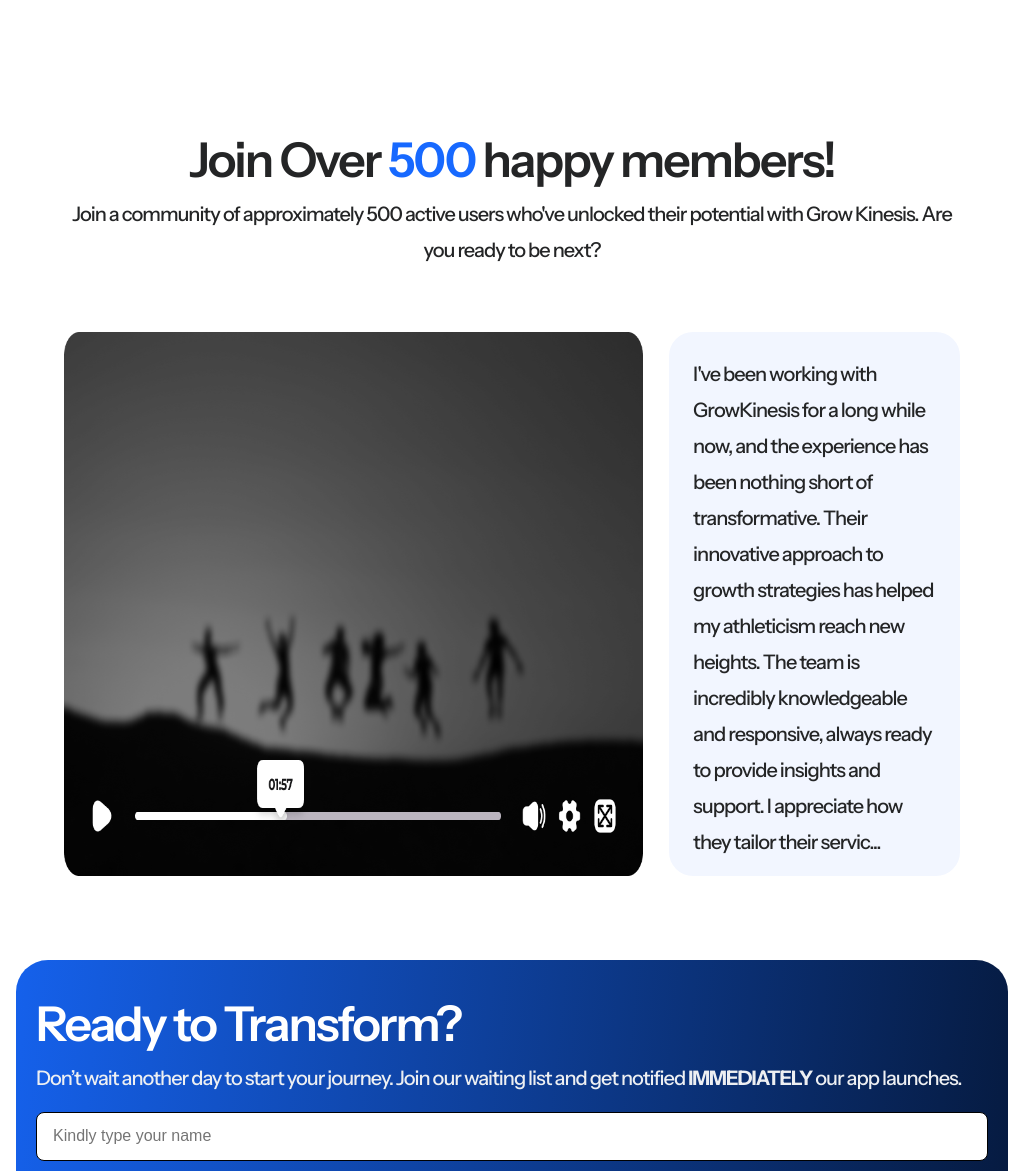
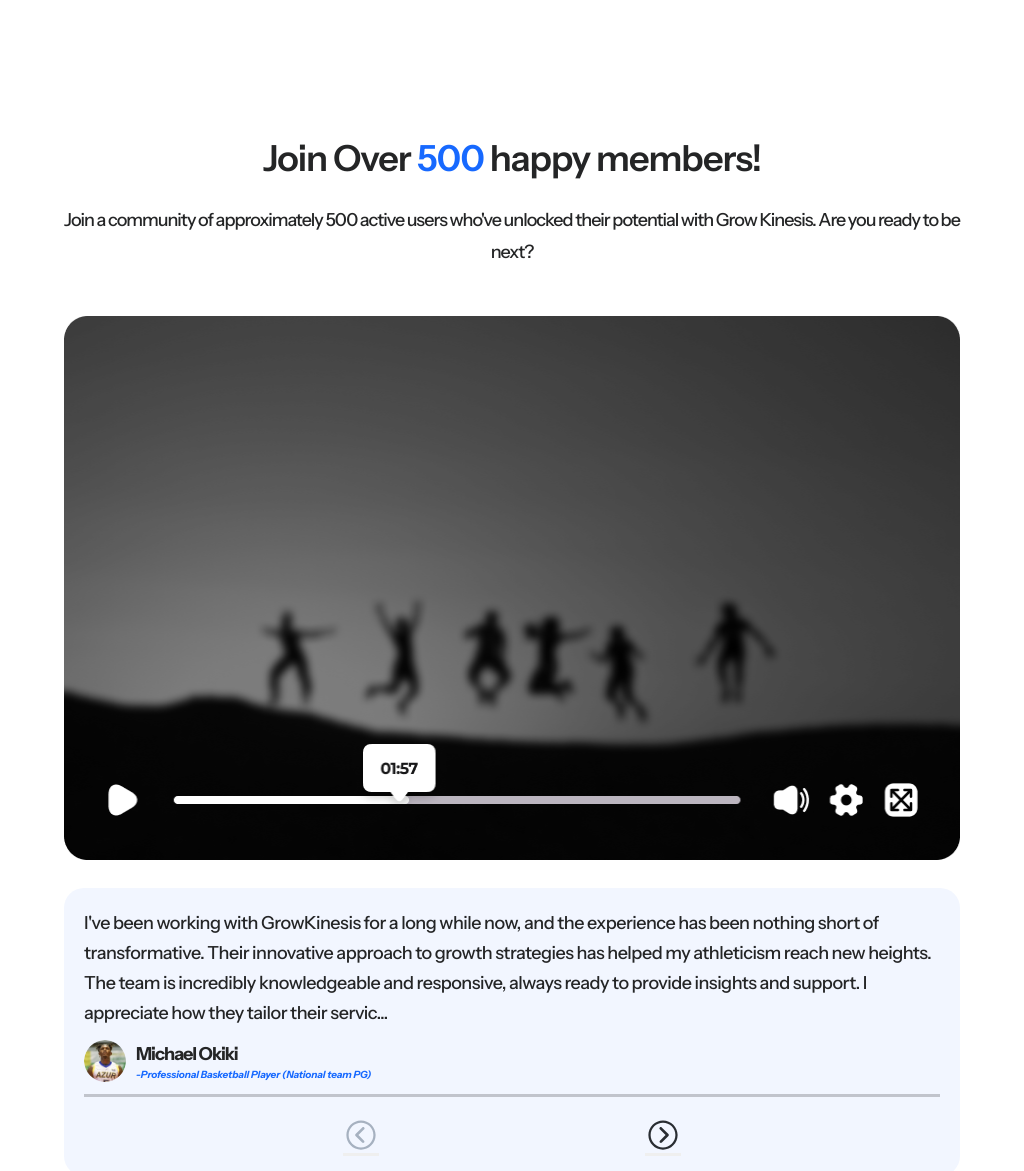
Before and after one commit to Meetkamal256/Grow-Kinesis, a Next.js app: page / in a window 1024 px wide. Shown: the part 2900-4071 px from the top of the page. Built offline with nearby package versions, Linux system fonts and the light colour scheme.

Commit message:
build testimonial section for tablets and small laptops

```diff
--- a/app/_components/section/Testimonials/Testimonials.module.css
+++ b/app/_components/section/Testimonials/Testimonials.module.css
@@ -49,6 +49,7 @@
   overflow-y: hidden;
   transition: max-height 0.3s ease;
   cursor: pointer;
+  margin: 0 auto;
 }
 
 .reviewContainer.expanded {
@@ -90,8 +91,8 @@
   margin-bottom: 12px;
 }
 
-.reviewContainer img {
-  max-width: 100%; /* Ensure the divider image scales within the container */
+.divider {
+  max-width: 100%;
   margin-bottom: 16px;
 }
 
@@ -104,6 +105,10 @@
   height: 100%;
   object-fit: cover;
   border-radius: 100%;
+}
+
+.divider {
+  width: 100%;
 }
 
 .btnContainer {
@@ -122,10 +127,138 @@
   color: #a6b1c0;
 }
 
-@media screen and (max-width: 600px) {
+/* Media Query for Tablets/Small Laptops (1024px - 1280px) */
+@media screen and (min-width: 1024px) and (max-width: 1280px) {
+  .sectionTitle {
+    font-size: 36px;
+    line-height: 44px;
+    margin-bottom: 16px;
+  }
+
+  .sectionParagraph {
+    font-size: 18px;
+    line-height: 32px;
+    margin-bottom: 48px;
+  }
+
   .testimonialsContainer {
-    flex-direction: column; /* Stack image and review on top of each other */
-    gap: 16px; /* Add some vertical spacing */
+    gap: 20px;
+  }
+
+  .reviewContainer {
+    padding: 20px;
+    border-radius: 16px;
+  }
+
+  .reviewParagraph {
+    font-size: 18px;
+    line-height: 32px;
+    letter-spacing: -0.5px;
+    margin-bottom: 16px;
+  }
+
+  .name {
+    font-size: 18px;
+    line-height: 28px;
+  }
+
+  .profession {
+    font-size: 10px;
+    line-height: 14px;
+    letter-spacing: -0.1px;
+  }
+
+  .btnContainer {
+    justify-content: space-evenly;
+  }
+
+  .arrowIcon {
+    font-size: 36px;
+  }
+}
+
+/* Media queries for tablets (768px - 1024px */
+@media screen and (min-width: 768px) and (max-width: 1024px) {
+  .testimonialsContainer {
+    flex-direction: column;
+    gap: 24px;
+  }
+
+  .imageContainer,
+  .reviewContainer {
+    flex-basis: 100%;
+  }
+
+  .sectionTitle {
+    font-size: 36px;
+    line-height: 44px;
+    margin-bottom: 24px;
+    letter-spacing: -1px;
+  }
+
+  .sectionParagraph {
+    font-size: 18px;
+    margin-bottom: 48px;
+    text-align: center;
+    line-height: 32px;
+  }
+
+  .reviewContainer {
+    padding: 20px;
+    border-radius: 20px;
+    margin: 0 auto;
+  }
+
+  .reviewParagraph {
+    font-size: 18px;
+    line-height: 30px;
+    margin-bottom: 12px;
+    max-height: 720px; /* Ensure text scrolls nicely */
+  }
+
+  .info {
+    gap: 10px; /* Adjust spacing */
+  }
+
+  .name {
+    font-size: 18px;
+    line-height: 28px;
+  }
+
+  .profession {
+    font-size: 10px;
+    line-height: 14px;
+  }
+
+  .avatarContainer {
+    width: 42px;
+    height: 42px;
+  }
+
+  .avatarImg {
+    object-fit: cover;
+    border-radius: 50%;
+  }
+
+  .divider {
+    width: 100%;
+    height: auto;
+  }
+
+  .btnContainer {
+    gap: 8px;
+    justify-content: space-evenly;
+  }
+
+  .arrowIcon {
+    font-size: 36px;
+  }
+}
+
+@media screen and (max-width: 767px) {
+  .testimonialsContainer {
+    flex-direction: column;
+    gap: 16px;
   }
 
   .imageContainer,
@@ -199,9 +332,14 @@
     border-radius: 100%;
   }
 
+  .divider {
+    width: 100%;
+  }
+
   .btnContainer {
     display: flex;
     gap: 10px;
+    justify-content: space-evenly;
   }
 
   .arrowIcon {
--- a/app/_components/section/Testimonials/Testimonials.tsx
+++ b/app/_components/section/Testimonials/Testimonials.tsx
@@ -98,6 +98,7 @@
             alt="divider"
             width={326}
             height={2}
+            className={styles.divider}
           />
           <div className={styles.btnContainer}>
             <button onClick={prevReviewHandler}>
```
